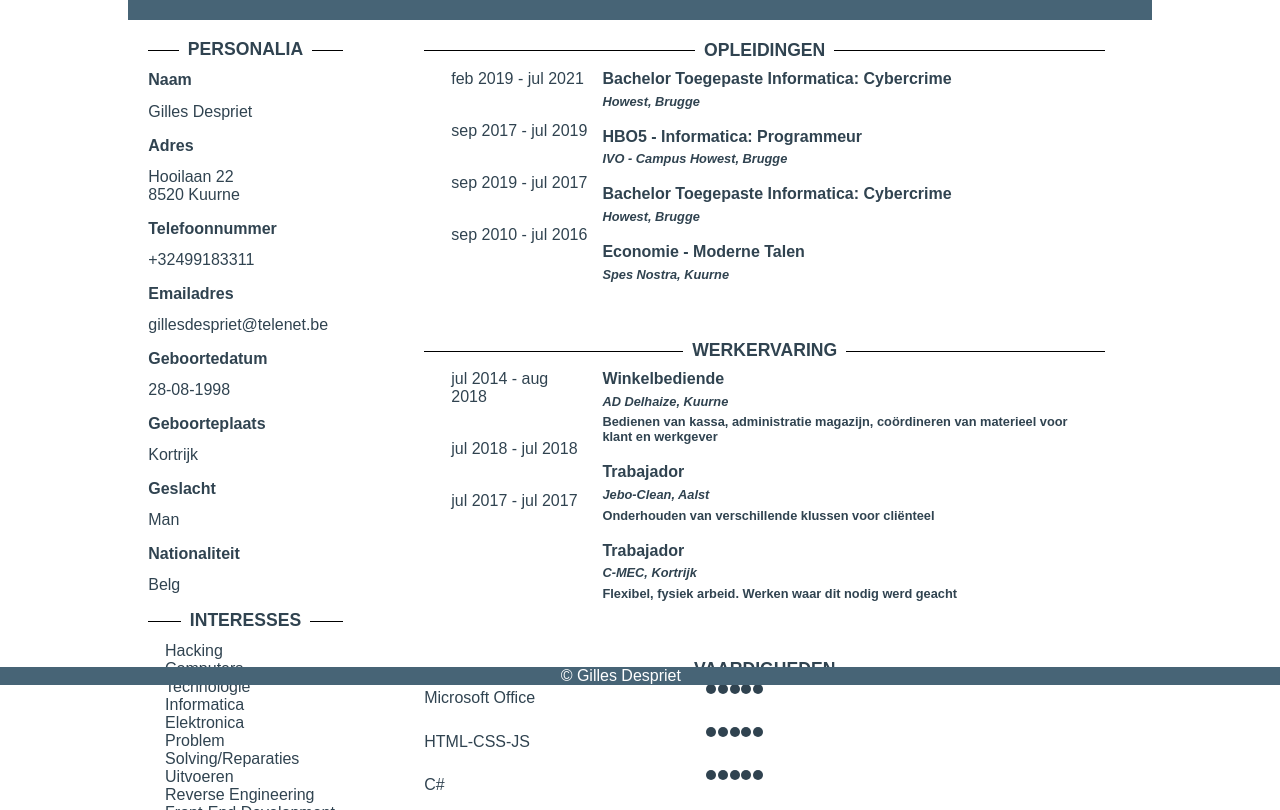
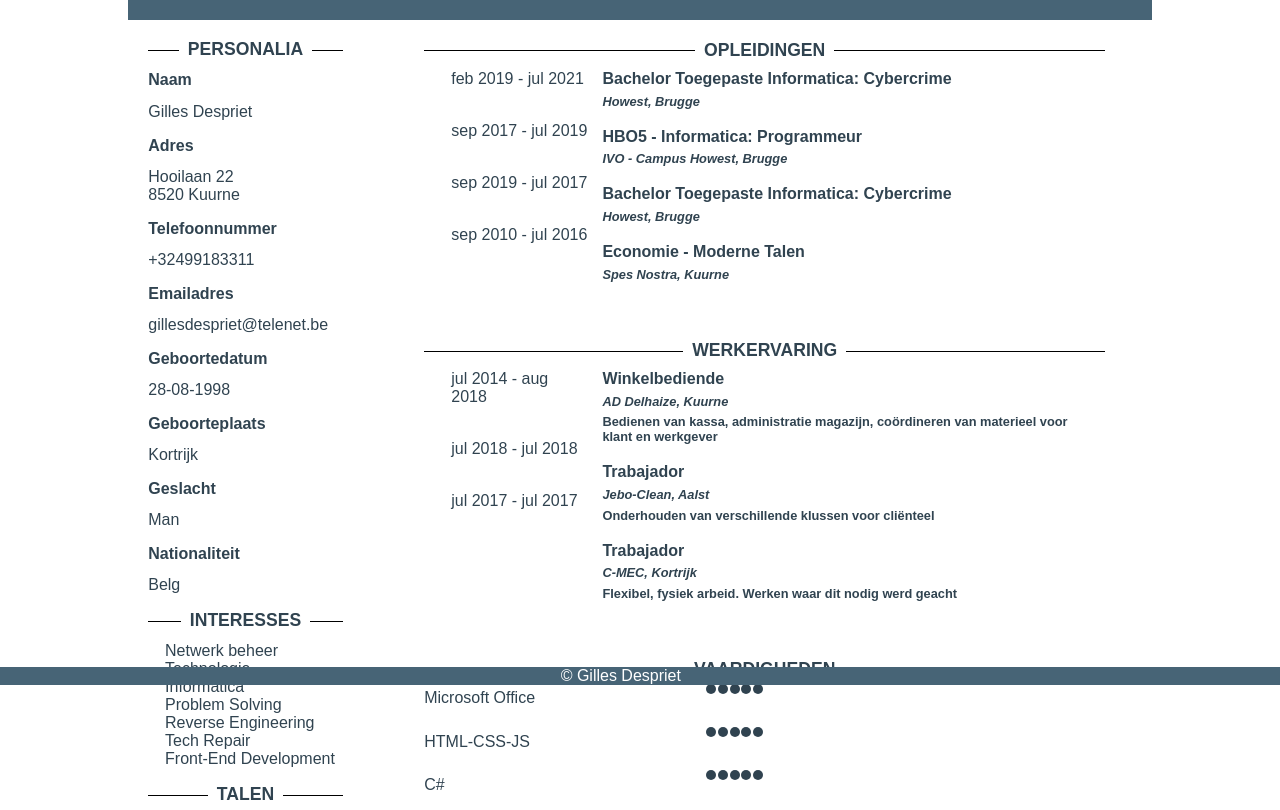
Before and after one commit to GillesDespriet/GillesDespriet.github.io, a plain HTML site: page index.html in a window 1280 px wide. Shown: the part 115-925 px from the top of the page. Drawn offline with Linux system fonts and the light colour scheme.

Commit message:
Update index.html

```diff
--- a/index.html
+++ b/index.html
@@ -47,13 +47,12 @@
           <section id="interesses">
             <h2>Interesses</h2>
             <ul>
-              <li>Hacking</li>
-              <li>Computers</li>
+              <li>Netwerk beheer</li>
               <li>Technologie</li>
               <li>Informatica</li>
-              <li>Elektronica</li>
-              <li>Problem Solving/Reparaties Uitvoeren</li>
+              <li>Problem Solving</li>
               <li>Reverse Engineering</li>
+              <li>Tech Repair</li>
               <li>Front-End Development</li>
             </ul>
           </section>
```
